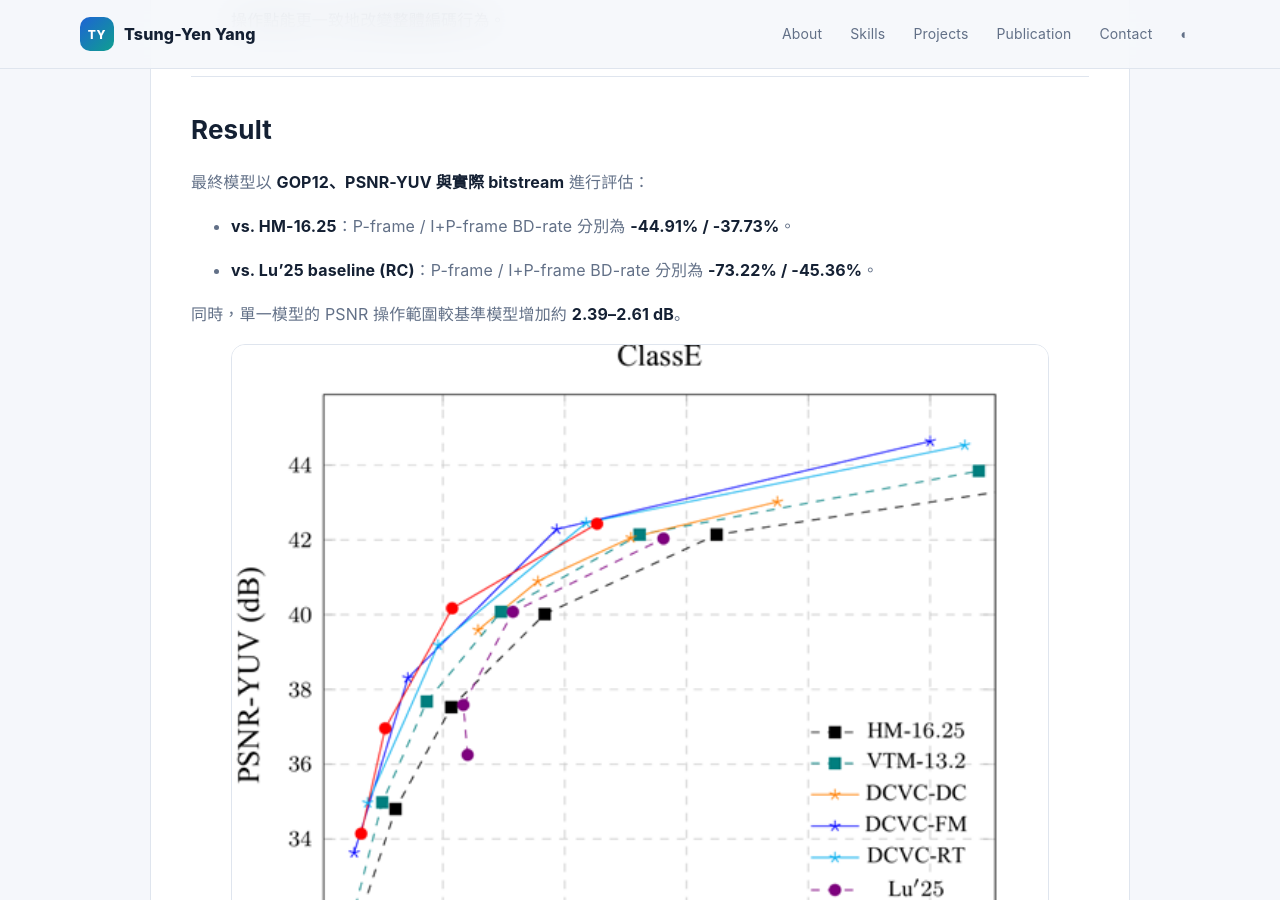
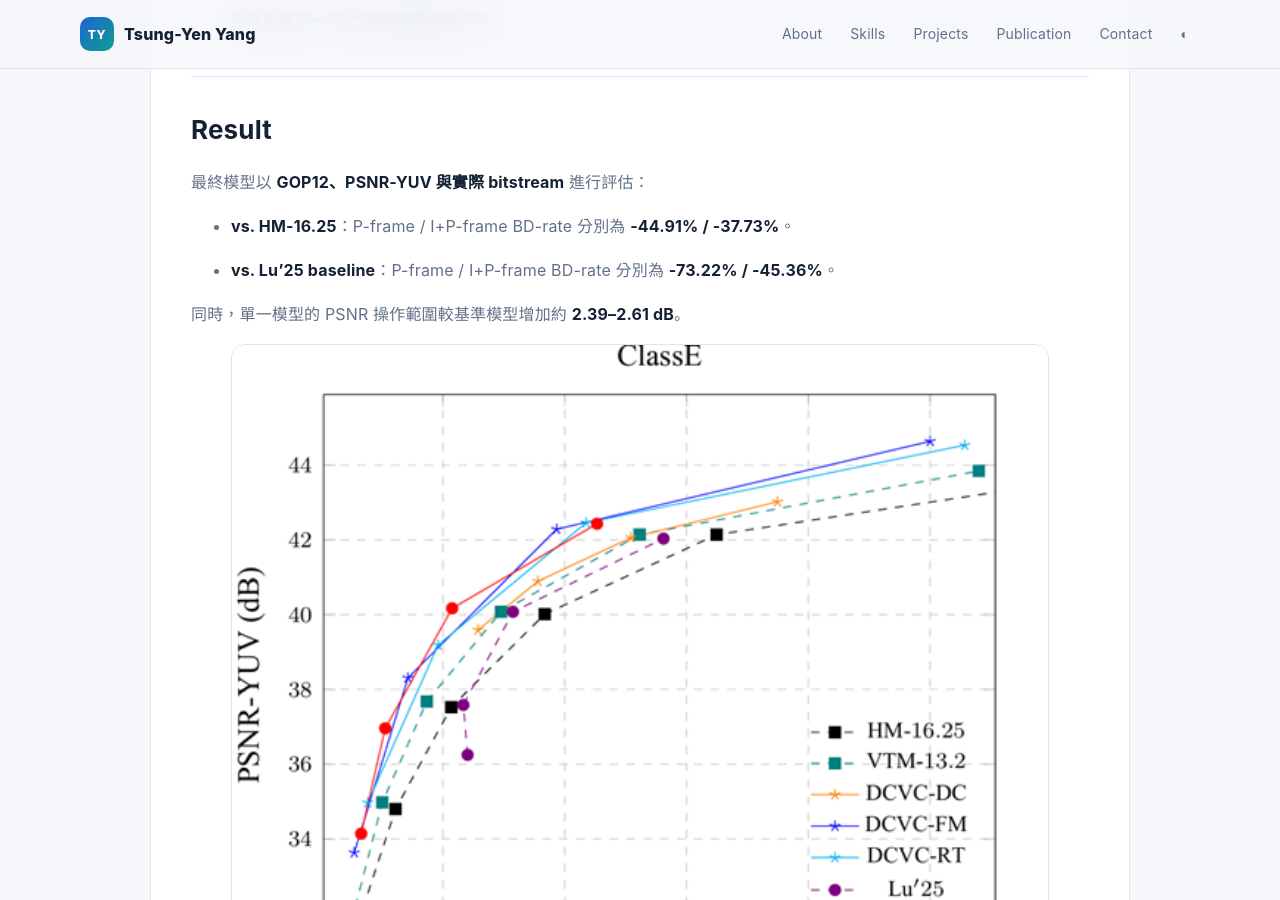
Before and after one commit to gg09038/gg09038.github.io, a Jekyll site: the page built from projects/dvc.md, in a window 1280 px wide and 900 px high, scrolled down 2791 px. Built offline with Jekyll 4.4.1, drawn with Linux system fonts in a browser that asks for light colours.

Commit message:
Update dvc.md

```diff
--- a/projects/dvc.md
+++ b/projects/dvc.md
@@ -99,7 +99,7 @@ permalink: /projects/dvc/
 - **vs. HM-16.25**：P-frame / I+P-frame BD-rate 分別為
   **-44.91% / -37.73%**。
 
-- **vs. Lu'25 baseline (RC)**：P-frame / I+P-frame BD-rate 分別為
+- **vs. Lu'25 baseline**：P-frame / I+P-frame BD-rate 分別為
   **-73.22% / -45.36%**。
 
 同時，單一模型的 PSNR 操作範圍較基準模型增加約 **2.39–2.61 dB**。
```
